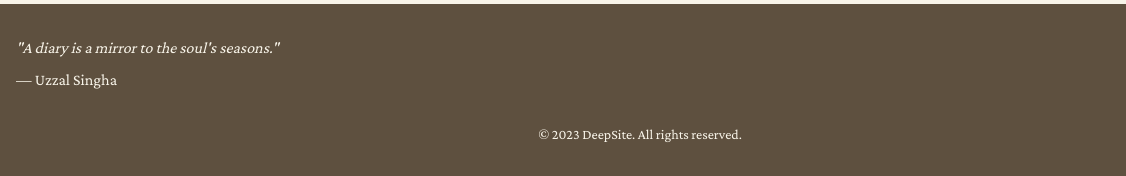
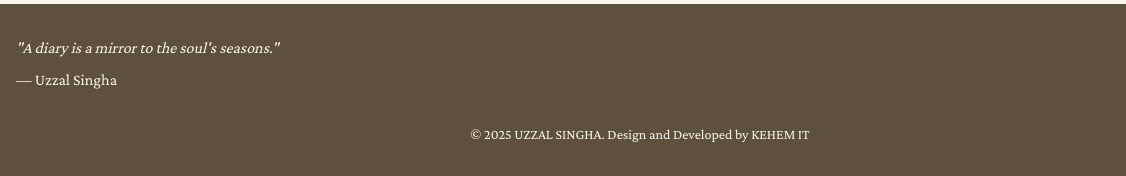
Before and after one commit to kehem/uzzal, a plain HTML site: page index.html in a window 1280 px wide. Shown: the part 649-825 px from the top of the page, 0-1126 px from the left. Drawn offline with nearby package versions, Linux system fonts and the light colour scheme.

Commit message:
copyright change

```diff
--- a/index.html
+++ b/index.html
@@ -252,7 +252,7 @@
                 </div>
             </div>
             <div class="mt-8 text-center text-sm">
-                <p>© 2023 DeepSite. All rights reserved.</p>
+                <p>© 2025 UZZAL SINGHA. Design and Developed by KEHEM IT</p>
             </div>
         </div>
     </footer>
```
